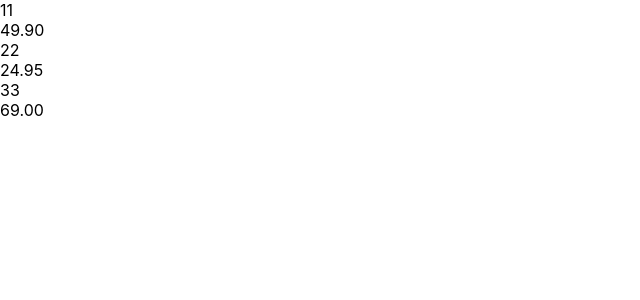
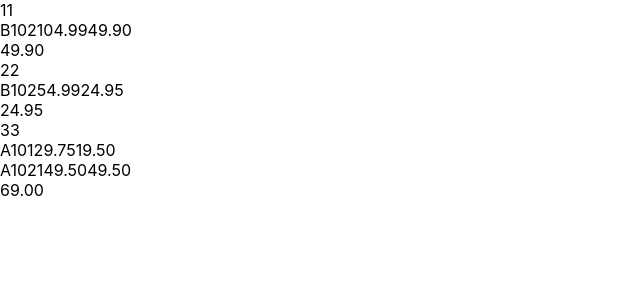
Before and after one commit to yasaminyaldaei/order-management, a React (Create React App) app: page / in a window 1280 px wide. Shown: the top 300 px of the page, without its empty margins (0-640 px from the left). Built offline with nearby package versions, Linux system fonts and the light colour scheme; the HTML template or start-up script is replaced by a standard one.

Commit message:
add order item overview component

```diff
--- /dev/null
+++ b/src/components/OrderItemOverview.tsx
@@ -0,0 +1,18 @@
+import React from "react";
+import { OrderItem } from "../types";
+
+export function OrderItemOverview({
+  productId,
+  quantity,
+  unitPrice,
+  total,
+}: OrderItem) {
+  return (
+    <div>
+      <span>{productId}</span>
+      <span>{quantity}</span>
+      <span>{unitPrice}</span>
+      <span>{total}</span>
+    </div>
+  );
+}
--- a/src/components/OrderOverview.tsx
+++ b/src/components/OrderOverview.tsx
@@ -1,5 +1,6 @@
 import React from "react";
 import { Order } from "../types";
+import { OrderItemOverview } from "./OrderItemOverview";
 
 export function OrderOverview({ orderId, customerId, items, total }: Order) {
   return (
@@ -8,7 +9,7 @@ export function OrderOverview({ orderId, customerId, items, total }: Order) {
       <span>{customerId}</span>
       <span>
         {items.map((orderItem) => (
-          <div></div>
+          <OrderItemOverview {...orderItem} />
         ))}
       </span>
       <span>{total}</span>
```
